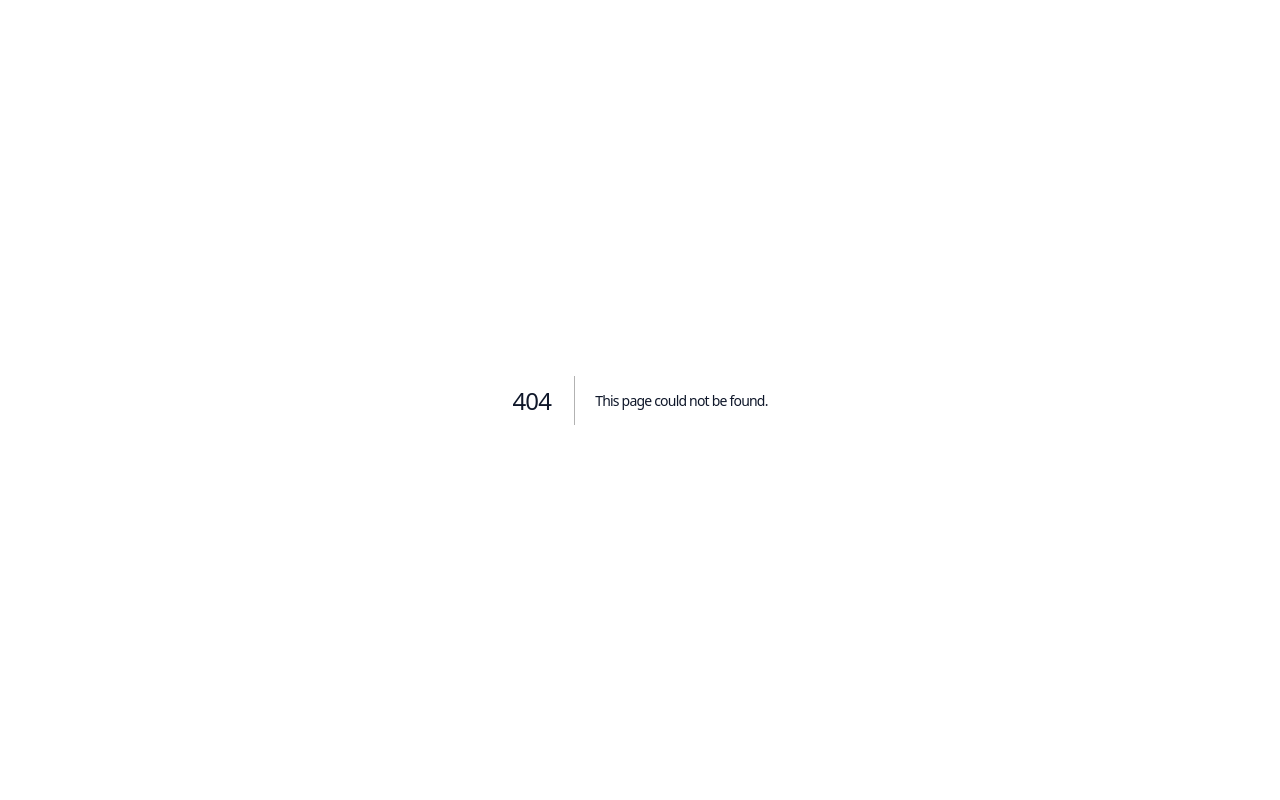
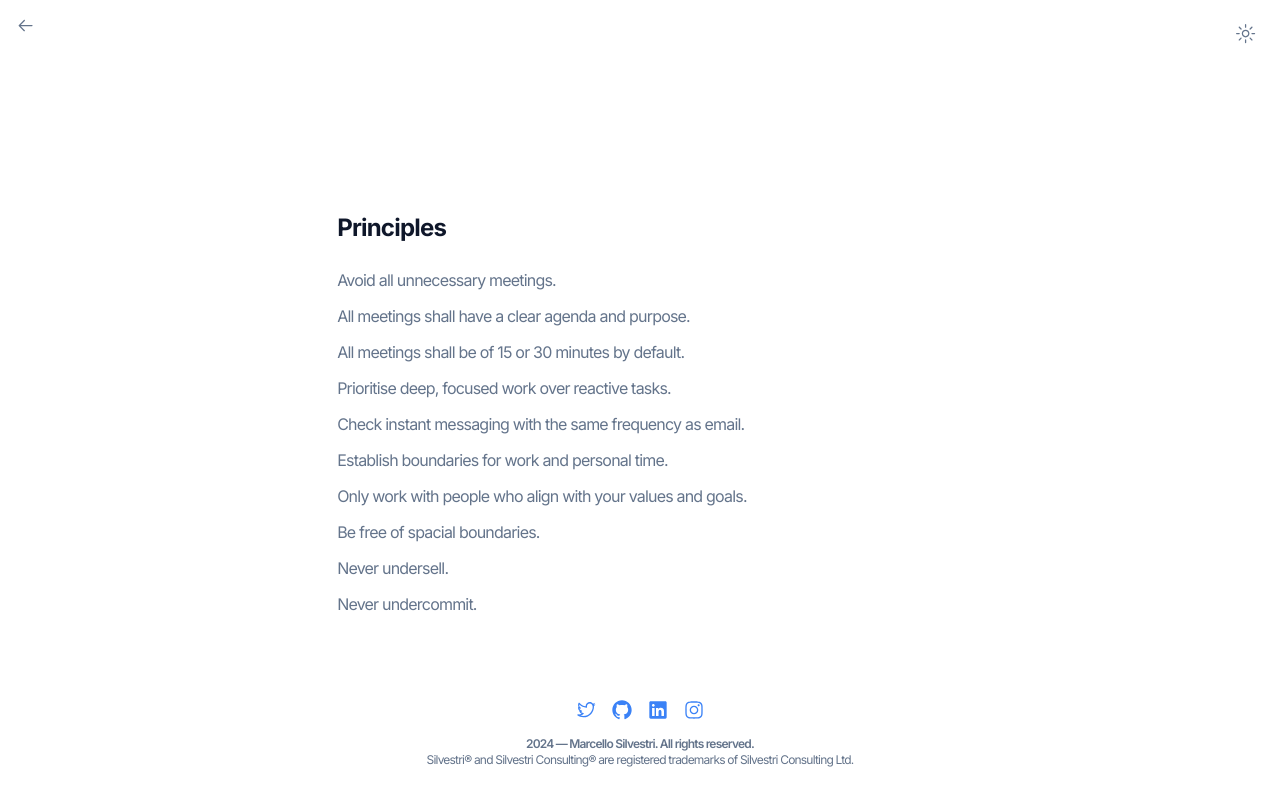
Before and after one commit to marcellosilvestri/minimalist-cv, a Next.js app: page /principles in a window 1280 px wide. Before the commit this address had no page. Built offline with nearby package versions, Linux system fonts and the light colour scheme.

Commit message:
Add principles page

```diff
--- /dev/null
+++ b/app/principles/page.tsx
@@ -0,0 +1,36 @@
+"use client";
+
+import Header from "../components/header";
+import Footer from "../components/footer";
+import { motion } from "framer-motion";
+
+export default function Home() {
+  return (
+    <>
+      <Header />
+      <main className="flex flex-col flex-grow justify-between pt-0 md:pt-8 p-8">
+        <motion.div initial={{ opacity: 0, x: -30 }} animate={{ opacity: 1, x: 0 }} transition={{ duration: 0.3, ease: "easeOut" }}>
+          <div className="max-w-[60ch] mx-auto w-full space-y-8 pt-12">
+            <div className="h-[100px]"></div>
+            <div className="space-y-6" id="about-me">
+              <h1 className="text-2xl font-bold text-slate-900 dark:text-slate-50">Principles</h1>
+              <ol id="principles" className="text-slate-500 dark:text-slate-400 space-y-3">
+                <li>Avoid all unnecessary meetings.</li>
+                <li>All meetings shall have a clear agenda and purpose.</li>
+                <li>All meetings shall be of 15 or 30 minutes by default.</li>
+                <li>Prioritise deep, focused work over reactive tasks.</li>
+                <li>Check instant messaging with the same frequency as email.</li>
+                <li>Establish boundaries for work and personal time.</li>
+                <li>Only work with people who align with your values and goals.</li>
+                <li>Be free of spacial boundaries.</li>
+                <li>Never undersell.</li>
+                <li>Never undercommit.</li>
+              </ol>
+            </div>
+          </div>
+        </motion.div>
+      </main>
+      <Footer />
+    </>
+  );
+}
```
